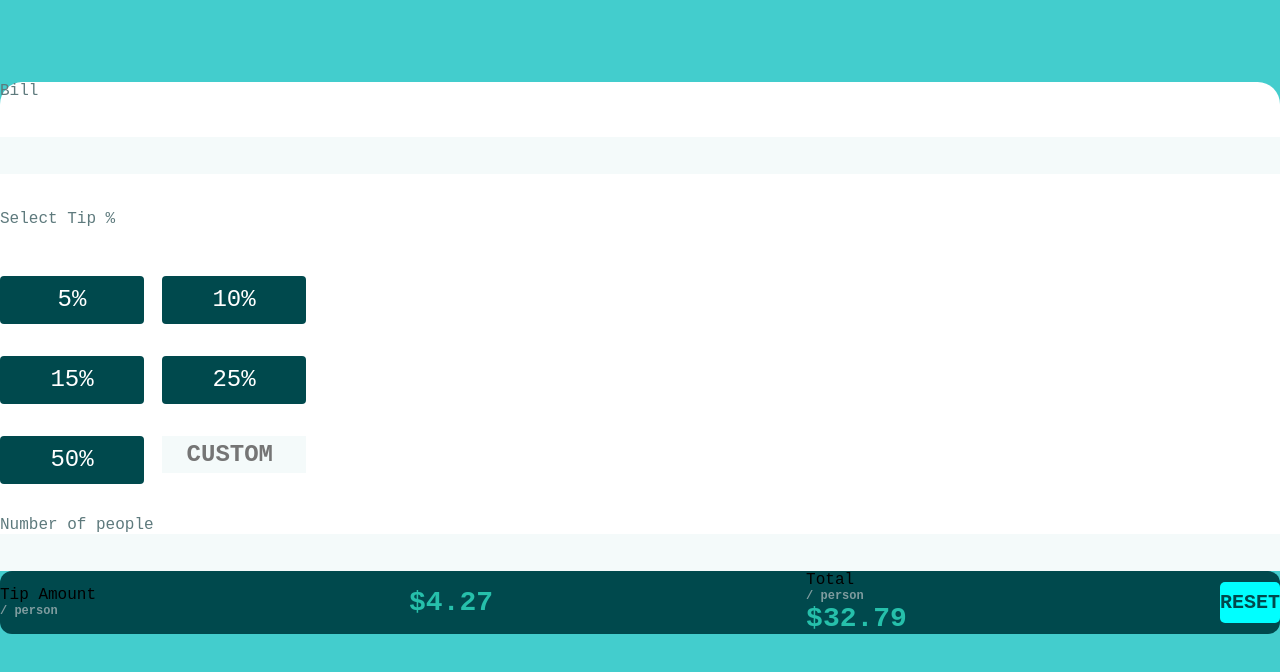
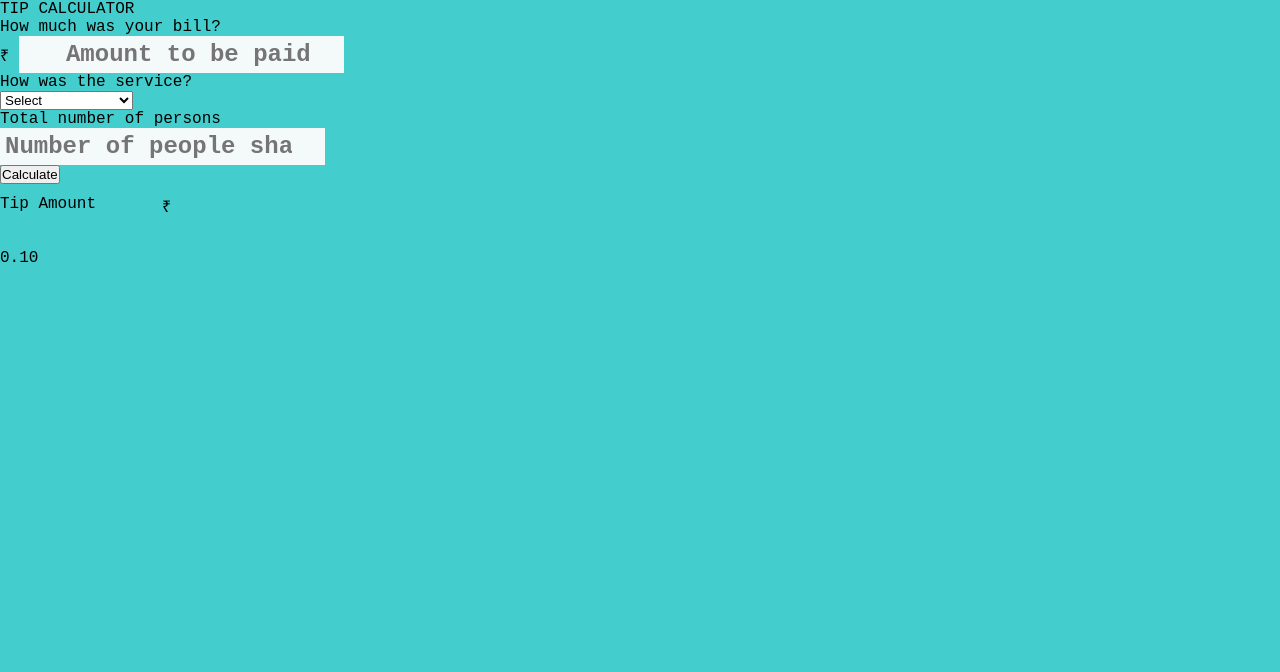
Before and after one commit to Abhishek6388/tip-calculator, a plain HTML site: page index.html in a window 1280 px wide. Drawn offline with Linux system fonts and the light colour scheme; a web font is replaced by a local one.

Commit message:
Update index.html

```diff
--- a/index.html
+++ b/index.html
@@ -1,52 +1,42 @@
-<!DOCTYPE html>
-<html lang="en">
-
-<head>
-    <meta charset="UTF-8">
-    <meta http-equiv="X-UA-Comatible" content="IE=edge">
-    <meta name="viewport" content="width=device-width, initial-scale=1.0">
-    <link rel="stylesheet" href="https://cdnjs.cloudflare.com/ajax/libs/font-awesome/6.1.2/css/all.min.css">
+<!-- html  -->
+<html><head>
     <link rel="stylesheet" href="style.css">
-
-    <script src="script.js" href="script.js"></script>
+    <link href='https://fonts.googleapis.com/css?family=Annie Use Your Telescope' rel='stylesheet'>
 </head>
 <body>
-        <script src="script.js"></script>
-       <div class="logo"><img src="image/logo.svg" alt=""></div>
-       <div class="tip-calculator">
-        <label for="">Bill</label>
-        <input type="number" class="input bill-input" id="bill-input">
-        <label for="">Select Tip %</label>
+<div class="container">
+    <div class="header">
+        TIP CALCULATOR
+    </div>
+    <div>
+        <div>
+            <p>How much was your bill?</p>
+            ₹ <input type="number" id="billamt"placeholder="Amount to be paid">
+            <p>How was the service?</p>
+            <select id="serviceQual">
+                <option selected="" disabled="" hidden="">
+                    Select
+                </option>
+                <option value="0.05">5% - Terrible</option>
+                <option value="0.1">10% - Bad</option>
+                <option value="0.15">15% - It Was Ok</option>
+                <option value="0.2">20% - Good</option>
+                <option value="0.25">25% - Great</option>
+                <option value="0.3">30% - Outstanding</option>
+            </select>
+            <p>Total number of persons</p>
+            <input type="number" id="peopleamt"  placeholder="Number of people sharing the bill"><br>
+            <button id="calculate">Calculate</button>
+        </div>
         <div class="tip">
-            <div class="tips tip-5">5%</div>
-            <div class="tips tip-10">10%</div>
-            <div class="tips tip-15" active-tip>15%</div>
-            <div class="tips tip-25">25%</div>
-            <div class="tips tip-50">50%</div>
-            <div id="tip-custom"><input type="number" class="tip-custom" placeholder="CUSTOM"></div>
+            <p>Tip Amount</p>
+            ₹ <span id="total">0.10</span>
+            <span id="each" style="display: none;">each</span>
         </div>
-       <div class="peopLabel">
-        <label for="Number of People">Number of people</label>
-        <label for="" class="error">Can't be zero</label>
     </div>
-       <input type="number" class="input people-input">
-       </div>
-       <div class="result">
-        <div class="tip-amount">
-            <div class="text">
-                <p>Tip Amount</p>
-                <p class="person">/ person</p>
-            </div>
-            <div class="amount" id="tip-amount">$4.27</div>
-            <div class="Total">
-                <div class="text">
-                    <p>Total</p>
-                    <p class="person">/ person</p>
-                </div>
-                <div class="amount" id="total-amount">$32.79</div>
-        </div>
-        <div class="reset">RESET</div>
 </div>
 <script src="script.js"></script>
-    </body>
-</html>
+
+
+
+</body></html>
```
Lines whose indentation alone changed are shown as unchanged.
